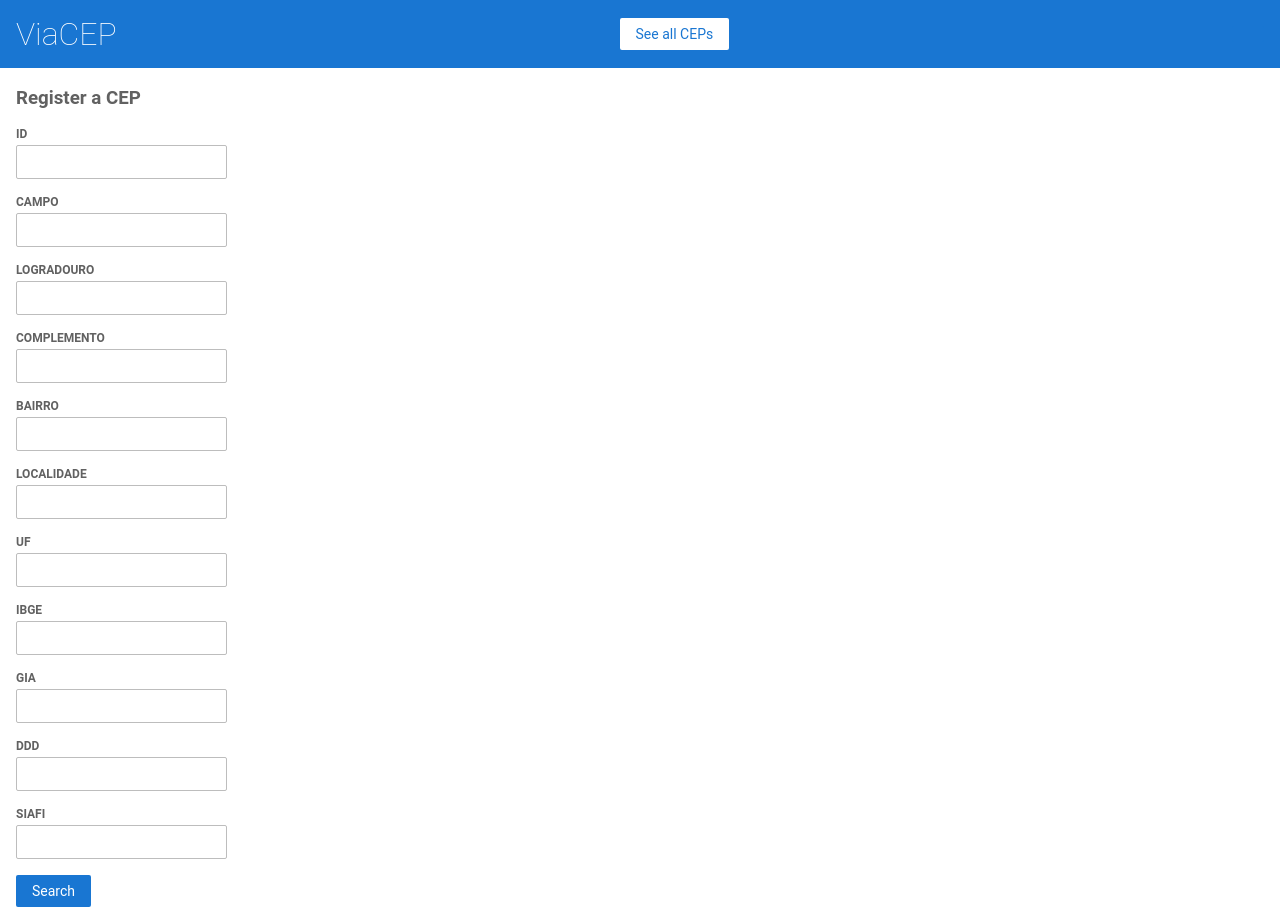
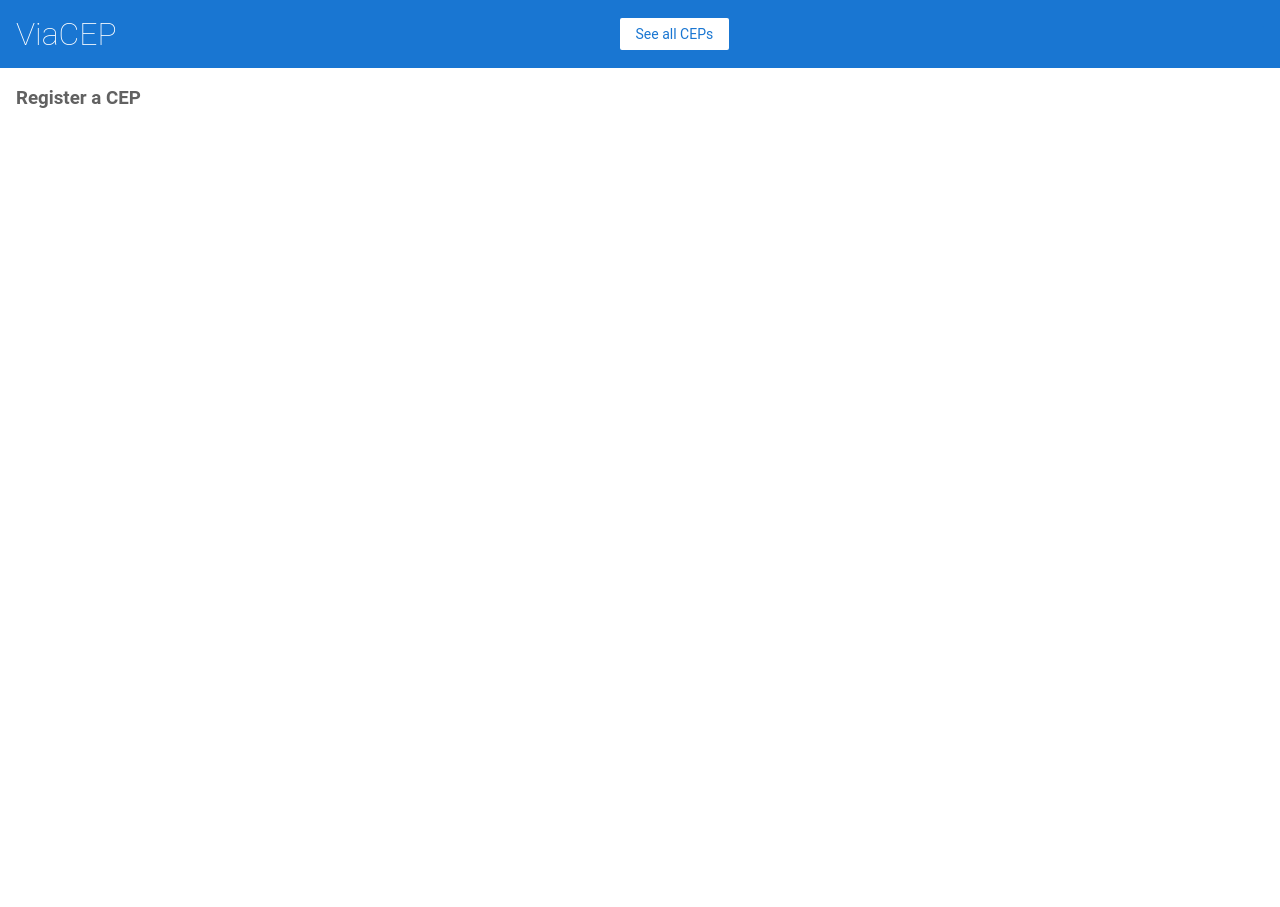
Before and after one commit to igoralved/angular-bmevyf-k4vk35, an Angular app: page /add in a window 1280 px wide. After the commit the page ends 800 px from the top, so only its background shows below. Built offline with nearby package versions, Linux system fonts and the light colour scheme.

Commit message:
1 file modified

```diff
--- a/src/app/cep-add/cep-add.component.html
+++ b/src/app/cep-add/cep-add.component.html
@@ -1,56 +1,3 @@
 <h3>Register a CEP</h3>
 
-<form [formGroup]="checkoutForm" (ngSubmit)="onSubmit()">
-  <div>
-    <label for="cep"> Id </label>
-    <input id="id" type="text" name="id" #cep />
-  </div>
-
-  <div>
-    <label for="cep"> Campo </label>
-    <input id="cep" type="text" name="cep" #cep />
-  </div>
-  <div>
-    <label for="cep"> Logradouro </label>
-    <input id="cep" type="text" name="cep" #cep />
-  </div>
-  <div>
-    <label for="cep"> Complemento </label>
-    <input id="cep" type="text" name="cep" #cep />
-  </div>
-  <div>
-    <label for="cep"> Bairro </label>
-    <input id="cep" type="text" name="cep" #cep />
-  </div>
-
-  <div>
-    <label for="cep"> Localidade </label>
-    <input id="cep" type="text" name="cep" #cep />
-  </div>
-
-  <div>
-    <label for="cep"> UF </label>
-    <input id="cep" type="text" name="cep" #cep />
-  </div>
-  <div>
-    <label for="cep"> IBGE </label>
-    <input id="cep" type="text" name="cep" #cep />
-  </div>
-
-  <div>
-    <label for="cep"> GIA </label>
-    <input id="cep" type="text" name="cep" #cep />
-  </div>
-
-  <div>
-    <label for="cep"> DDD </label>
-    <input id="cep" type="text" name="cep" #cep />
-  </div>
-
-  <div>
-    <label for="cep"> SIAFI </label>
-    <input id="cep" type="text" name="cep" #cep />
-  </div>
-
-  <button class="button" (click)="addCep()">Search</button>
-</form>
+<form [formGroup]="checkoutForm" (ngSubmit)="onSubmit()"></form>
--- a/src/app/cep-add/cep-add.component.ts
+++ b/src/app/cep-add/cep-add.component.ts
@@ -11,9 +11,14 @@ import { FormBuilder } from '@angular/forms';
 export class CepAddComponent implements OnInit {
   ceps = this.cepbankservice.getCeps();
 
+  constructor(
+    private cepbankservice: CepbankService,
+    private formBuilder: FormBuilder
+  ) {}
+
   checkoutForm = this.formBuilder.group({
     id: '',
-    cep: '',
+     cep: '',
     logradouro: '',
     complemento: '',
     bairro: '',
@@ -24,11 +29,6 @@ export class CepAddComponent implements OnInit {
     ddd: '',
     siafi: '',
   });
-
-  constructor(
-    private cepbankservice: CepbankService,
-    private formBuilder: FormBuilder
-  ) {}
 
   ngOnInit() {}
 
```
